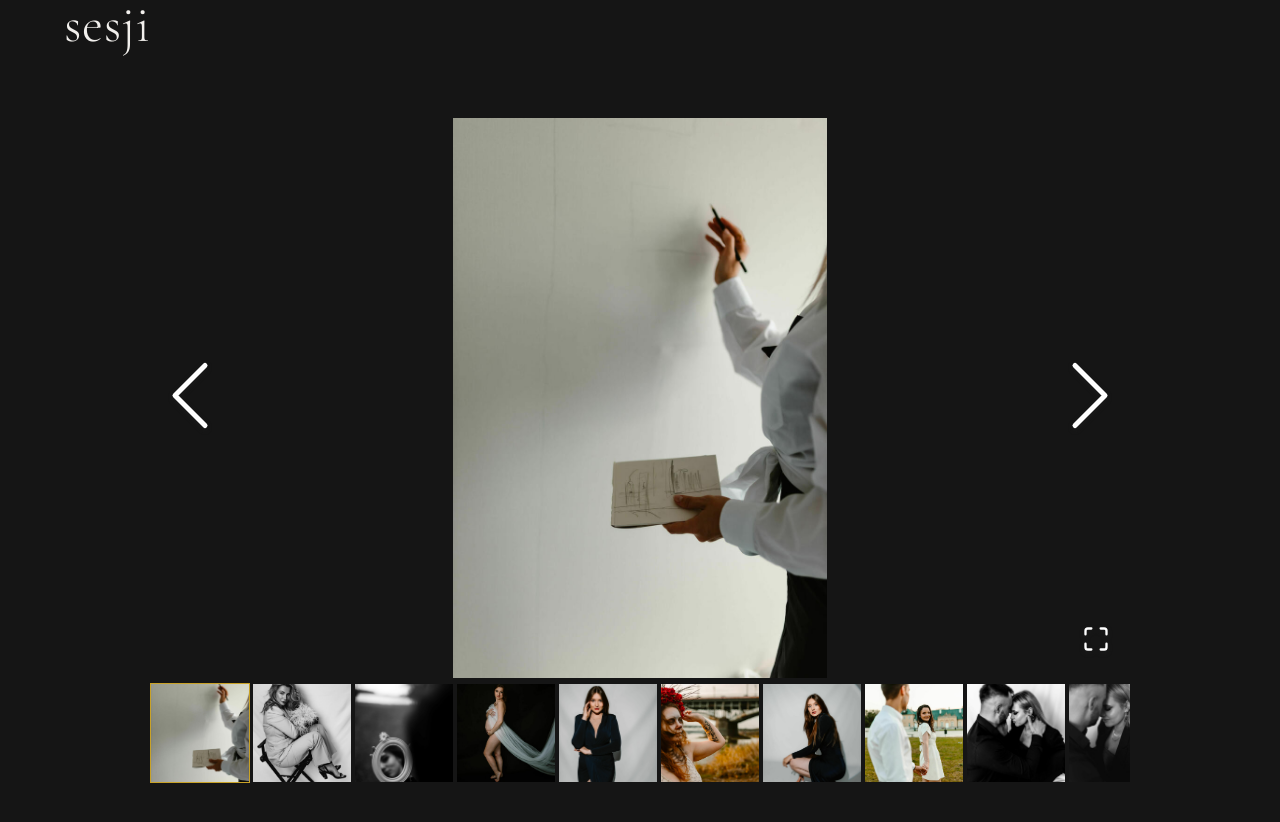
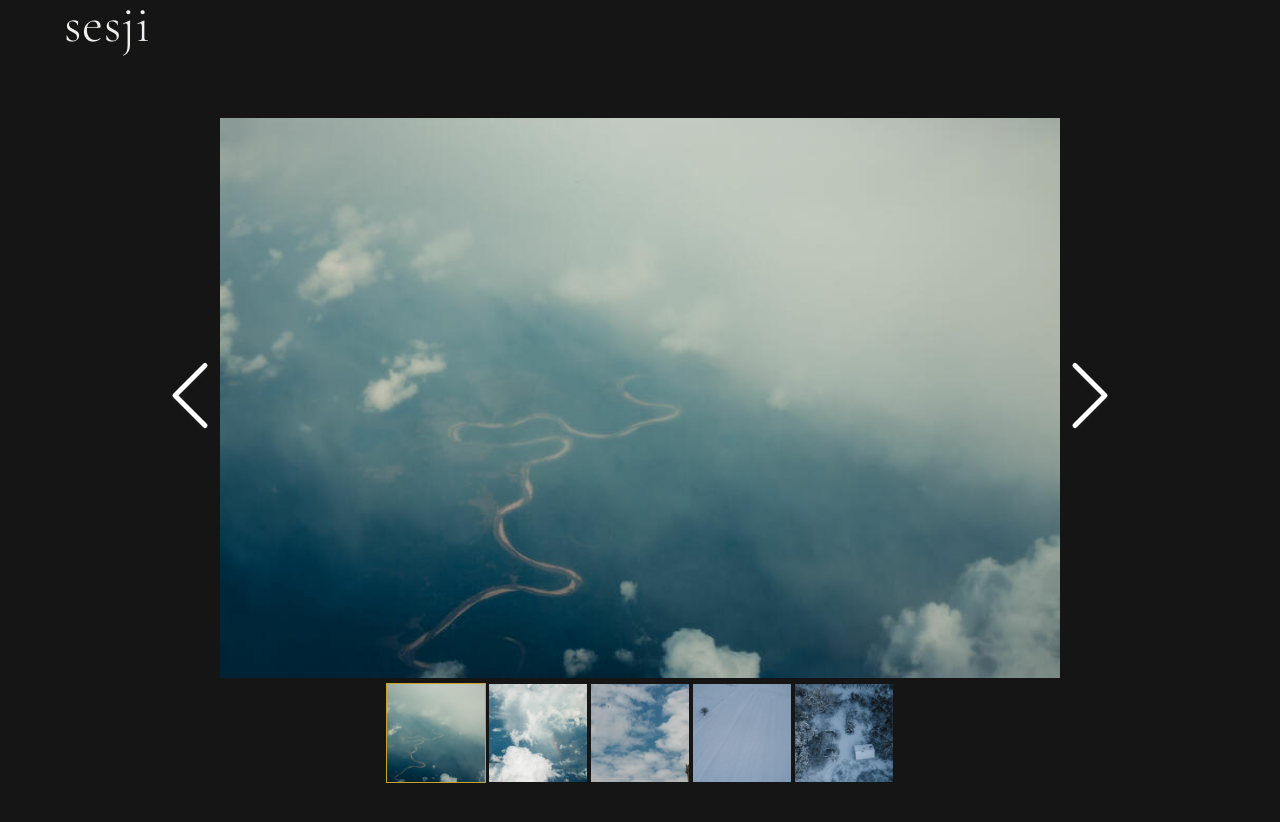
Before and after one commit to kmalon/studio-foto-fe, a React (Vite) app: page /#/about in a window 1280 px wide. Shown: the part 1498-2320 px from the top of the page. Built offline with nearby package versions, Linux system fonts and the light colour scheme.

Commit message:
About page gallery shows thumbial images of all gallery sessions, clicking a slide opens its session

```diff
--- a/src/data/gallery.ts
+++ b/src/data/gallery.ts
@@ -5,6 +5,8 @@ export type Session = {
     slug: string
     /** Gallery page card image: first thumbial, falls back to first full. */
     cover: string
+    /** All thumbial images, sorted by file name. */
+    thumbs: string[]
     /** Raw content of overview.md (rendered as markdown). */
     overview: string
     photos: Photo[]
@@ -61,10 +63,16 @@ export const sessions: Session[] = Object.keys(fullBySession)
         return {
             slug,
             cover: Object.values(thumbs)[0] ?? photos[0].src,
+            thumbs: Object.values(thumbs),
             overview: overviews[`../assets/gallery/${slug}/overview.md`] ?? '',
             photos,
         }
     })
 
+/** Every thumbial image of every session, tagged with its session — About page gallery. */
+export const galleryThumbs = sessions.flatMap(({ slug, thumbs }) =>
+    thumbs.map((src) => ({ src, slug })),
+)
+
 export const getSession = (slug: string | undefined) =>
     sessions.find((session) => session.slug === slug)
--- a/src/pages/About.css
+++ b/src/pages/About.css
@@ -69,18 +69,9 @@
     background: transparent;
 }
 
-/* in-page fullscreen overlay, styled like the Portfolio lightbox */
-.gallery-wrap .image-gallery.fullscreen-modal {
-    z-index: 100;
-    background: rgba(13, 13, 13, 0.96);
-}
-
-.gallery-wrap .image-gallery-content.fullscreen {
-    background: transparent;
-}
-
-.gallery-wrap .image-gallery-content.fullscreen .image-gallery-slide img {
-    height: calc(100vh - 80px);
+/* clicking the main slide opens its session */
+.gallery-wrap .image-gallery-slide {
+    cursor: pointer;
 }
 
 /* equal square tiles, photos cropped to fill (no letterbox stripes) */
--- a/src/pages/About.tsx
+++ b/src/pages/About.tsx
@@ -1,24 +1,23 @@
 import { useRef } from 'react'
+import { useNavigate } from 'react-router'
 import ImageGallery from 'react-image-gallery'
 import 'react-image-gallery/styles/css/image-gallery.css'
 import PageShell from '../components/PageShell.tsx'
-import { photos } from '../data/portfolio.ts'
+import { galleryThumbs } from '../data/gallery.ts'
 import './About.css'
 import aboutGrey from '../assets/about/aml_grey.jpg'
 
-const items = photos.map((photo) => ({
-    // thumb as the main slide, full-size photo only once opened in fullscreen
-    original: photo.thumb ?? photo.src,
-    fullscreen: photo.src,
-    thumbnail: photo.thumb ?? photo.src,
-    originalAlt: photo.alt,
-    thumbnailAlt: photo.alt,
-    description: photo.caption,
+// thumbial images of all sessions; clicking a slide opens its session
+const items = galleryThumbs.map(({ src }) => ({
+    original: src,
+    thumbnail: src,
+    originalAlt: 'Zdjęcie z sesji',
+    thumbnailAlt: 'Zdjęcie z sesji',
 }))
 
 const About = () => {
     const gallery = useRef<ImageGallery>(null)
-    const galleryWrap = useRef<HTMLDivElement>(null)
+    const navigate = useNavigate()
 
     return (
         <PageShell>
@@ -50,21 +49,16 @@ const About = () => {
                         <p className="eyebrow">Galeria</p>
                         <h2>Przekrój ostatnich sesji</h2>
                     </div>
-                    <div className="gallery-wrap" ref={galleryWrap}>
+                    <div className="gallery-wrap">
                         <ImageGallery
                             ref={gallery}
                             items={items}
                             showPlayButton={false}
                             lazyLoad
-                            useBrowserFullscreen={false}
-                            onClick={() => gallery.current?.fullScreen()}
-                            // back from fullscreen: bring the gallery to the middle of the viewport
-                            onScreenChange={(isFullscreen) => {
-                                if (isFullscreen) return
-                                // wait a frame so the gallery is back in its normal layout before measuring
-                                requestAnimationFrame(() =>
-                                    galleryWrap.current?.scrollIntoView({ block: 'center' }),
-                                )
+                            showFullscreenButton={false}
+                            onClick={() => {
+                                const index = gallery.current?.getCurrentIndex() ?? 0
+                                navigate(`/gallery/${galleryThumbs[index].slug}`)
                             }}
                         />
                     </div>
```
Also changed, not shown: claude/plans/app_description.md (+1 -1 lines), claude/plans/claude_output/3_gallery_page.md (+29 -0 lines).
